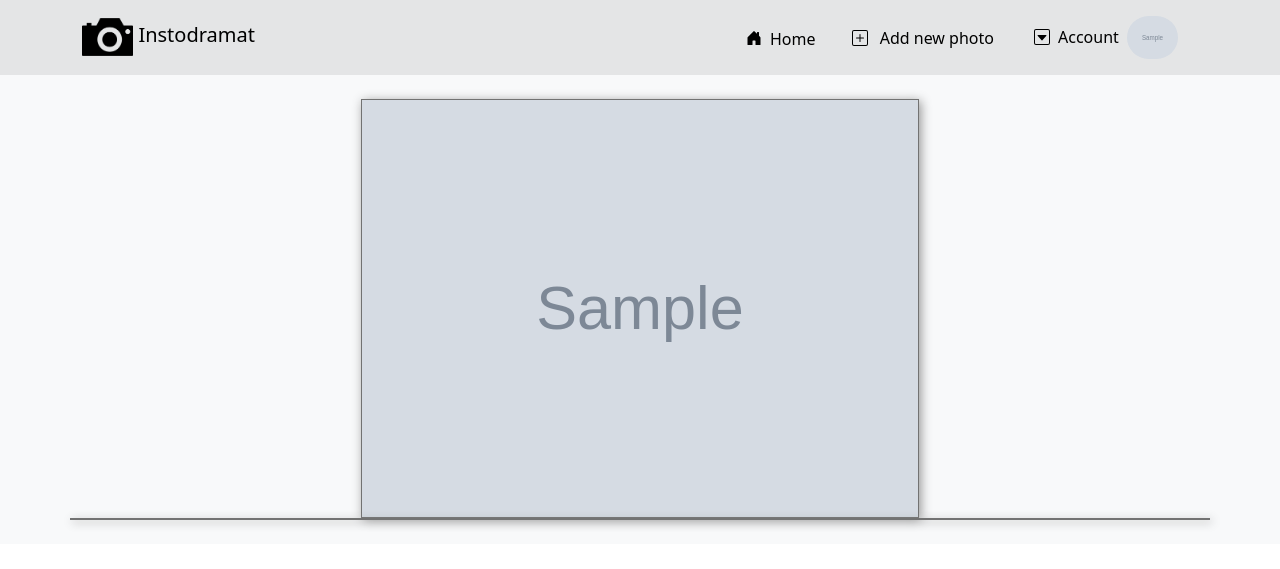
After one commit to aFku/Django-Instodramat, a Django app: page /photos/preview/1/ in a window 1280 px wide. The commit adds this page. Shown: the top 569 px of the page. Run offline with Django 3.2, Linux system fonts and the light colour scheme; a user stored in the database is signed in; tables that the repository leaves empty hold one stand-in row (values such as "Sample post"); grey boxes marked "Sample" are stand-in pictures; some libraries are stand-ins or nearby versions.

Commit message:
Started creating image preview | Changed image resolution | Added function to prevent rotation of added images

```diff
--- a/Instodramat/Images/forms.py
+++ b/Instodramat/Images/forms.py
@@ -1,7 +1,36 @@
 from django.forms import ModelForm
-from .models import Photo
+from .models import Photo, Comment
 from django import forms
-from PIL import Image
+from PIL import Image, ExifTags
+
+def prevent_rotate_flag(image):
+    """
+    Image.open() method reads ExifTags, and there is flag created when picture is taken.
+    This flag contain integer from 0 to 8 which stands for rotation of camera.
+    It is necessary to check this flag and rotate image.
+    """
+    # If there is no exiftags just return picture
+    try:
+        exif = image._getexif()  # Check exif
+        image_orientation = exif[274]  # Get orientation flag
+        if image_orientation in (2,'2'):
+            return image.transpose(Image.FLIP_LEFT_RIGHT)
+        elif image_orientation in (3,'3'):
+            return image.transpose(Image.ROTATE_180)
+        elif image_orientation in (4,'4'):
+            return image.transpose(Image.FLIP_TOP_BOTTOM)
+        elif image_orientation in (5,'5'):
+            return image.transpose(Image.ROTATE_90).transpose(Image.FLIP_TOP_BOTTOM)
+        elif image_orientation in (6,'6'):
+            return image.transpose(Image.ROTATE_270)
+        elif image_orientation in (7,'7'):
+            return image.transpose(Image.ROTATE_270).transpose(Image.FLIP_TOP_BOTTOM)
+        elif image_orientation in (8,'8'):
+            return image.transpose(Image.ROTATE_90)
+        else:
+            return image
+    except (AttributeError, IndexError):
+        return image
 
 
 class AddPhotoForm(ModelForm):
@@ -31,8 +60,15 @@ class AddPhotoForm(ModelForm):
         h = self.cleaned_data.get('height')
 
         image = Image.open(photo.image)
+        image = prevent_rotate_flag(image)
         cropped_image = image.crop((x, y, w+x, h+y))
-        resized_image = cropped_image.resize((400, 400))
+        resized_image = cropped_image.resize((1080, 1080))
         resized_image.save(photo.image.path)
 
         return photo
+
+
+class CommentAddForm(ModelForm):
+    class Meta:
+        model = Comment
+        fields = ('text_content',)
--- a/Instodramat/Images/models.py
+++ b/Instodramat/Images/models.py
@@ -21,7 +21,7 @@ class Photo(Post):
     image = models.ImageField(upload_to=rename_path, blank=False, null=True)
 
     def get_comments(self):
-        return Photo.comments.all().order_by('publish_date')
+        return self.comments.all().order_by('publish_date')
 
     def delete(self):
         """
--- /dev/null
+++ b/Instodramat/Images/static/css/photo_preview.css
@@ -0,0 +1,4 @@
+.image-border {
+    border: solid 1px #727272;
+    box-shadow: 2px 2px 10px #959595;
+}
--- /dev/null
+++ b/Instodramat/Images/templates/photo_preview.html
@@ -0,0 +1,25 @@
+{% extends "base.html" %}
+{% load static %}
+
+{% block title %}
+    Instodramat - Photo preview
+{% endblock %}
+
+{% block styles %}
+    {{ block.super }}
+    <link rel="stylesheet" href="{% static 'css/photo_preview.css' %}">
+{% endblock %}
+
+{% block content %}
+    <div class="row">
+        <div class="col-xl-12 d-flex justify-content-center">
+            <img src="{{ photo.image.url }}" class="img-fluid image-border" width="50%" alt="{{ photo.text_content }}">
+        </div>
+        <div class="col-xl-12 image-border">
+            <a></a>
+        </div>
+    </div>
+{% endblock %}
+
+{% block js %}
+{% endblock %}
--- a/Instodramat/Images/urls.py
+++ b/Instodramat/Images/urls.py
@@ -2,5 +2,6 @@ from django.urls import path
 from . import views
 
 urlpatterns = [
-    path('add', views.add_image_view, name='add')
+    path('add', views.add_image_view, name='add'),
+    path('preview/<int:photo_id>/', views.image_preview, name='preview')
 ]
--- a/Instodramat/Images/views.py
+++ b/Instodramat/Images/views.py
@@ -1,7 +1,8 @@
 from django.shortcuts import render, redirect
 from django.contrib.auth.decorators import login_required
-from .forms import AddPhotoForm
+from .forms import AddPhotoForm, CommentAddForm
 from django.contrib import messages
+from .models import Photo, Comment
 
 
 @login_required(login_url='/login')
@@ -20,3 +21,14 @@ def add_image_view(request):
     else:
         photo_form = AddPhotoForm()
         return render(request, 'add_photo.html', {'form': photo_form})
+
+####Create URL with photo_id
+@login_required(login_url='/login')
+def image_preview(request, photo_id):
+    photo = Photo.objects.get(id=photo_id)
+    form = CommentAddForm()
+    comments_set = photo.get_comments()
+    if request.method == "POST":
+        comment = Comment(**form.cleaned_data, author=request.user, related_photo=photo)
+        comment.save()
+    return render(request, 'photo_preview.html', {'photo': photo, 'form': form, 'comments': comments_set})
--- a/Instodramat/templates/base.html
+++ b/Instodramat/templates/base.html
@@ -46,7 +46,7 @@
                             <li><a class="dropdown-item" href="#"><img src="{% static 'icons/person-circle.svg' %}" class="mx-1">Profile</a></li>
                             <li><a class="dropdown-item" href="#"><img src="{% static 'icons/gear.svg' %}" class="mx-1">Settings</a></li>
                             <li><hr class="dropdown-divider"></li>
-                            <li><a class="dropdown-item" href="#"><img src="{% static 'icons/door-open-fill.svg' %}" class="mx-1">Log out</a></li>
+                            <li><a class="dropdown-item" href="/logout"><img src="{% static 'icons/door-open-fill.svg' %}" class="mx-1">Log out</a></li>
                         </ul>
                     </li>
                     {% else %}
```
Also changed, not shown: Instodramat/Users/templates/profile.html (+3 -10 lines).
